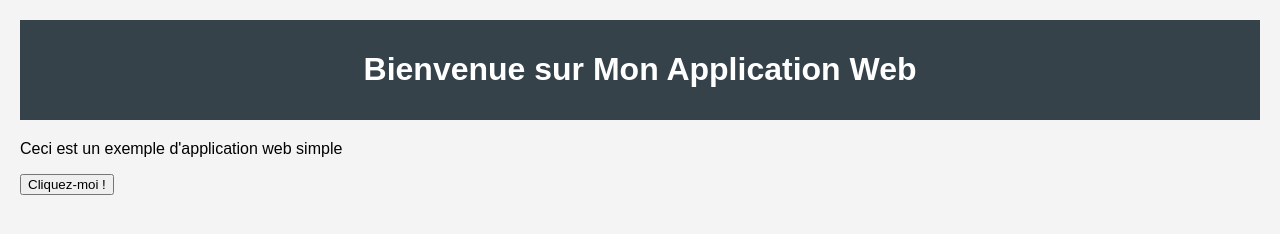
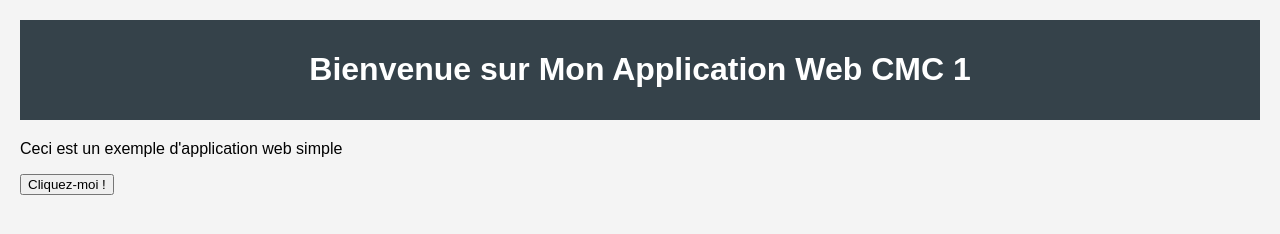
Before and after one commit to aminecontakt/Page-Web, a plain HTML site: page index.html in a window 1280 px wide. Drawn offline with Linux system fonts and the light colour scheme.

Commit message:
Update index.html

```diff
--- a/index.html
+++ b/index.html
@@ -8,7 +8,7 @@
 </head>
 <body>
     <header>
-        <h1>Bienvenue sur Mon Application Web</h1>
+        <h1>Bienvenue sur Mon Application Web CMC 1 </h1>
     </header>
     <main>
         <p>Ceci est un exemple d'application web simple</p>
```
